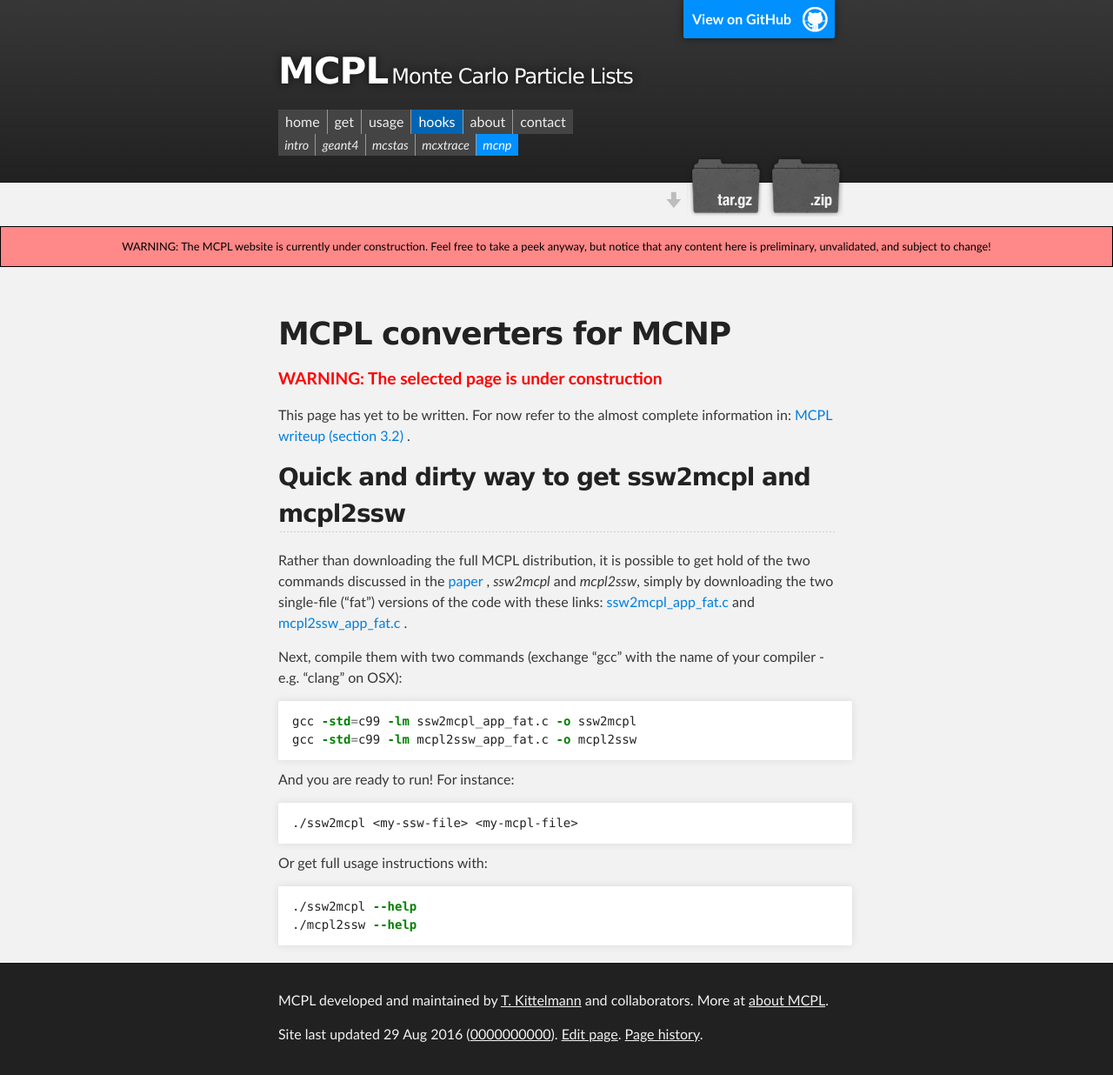
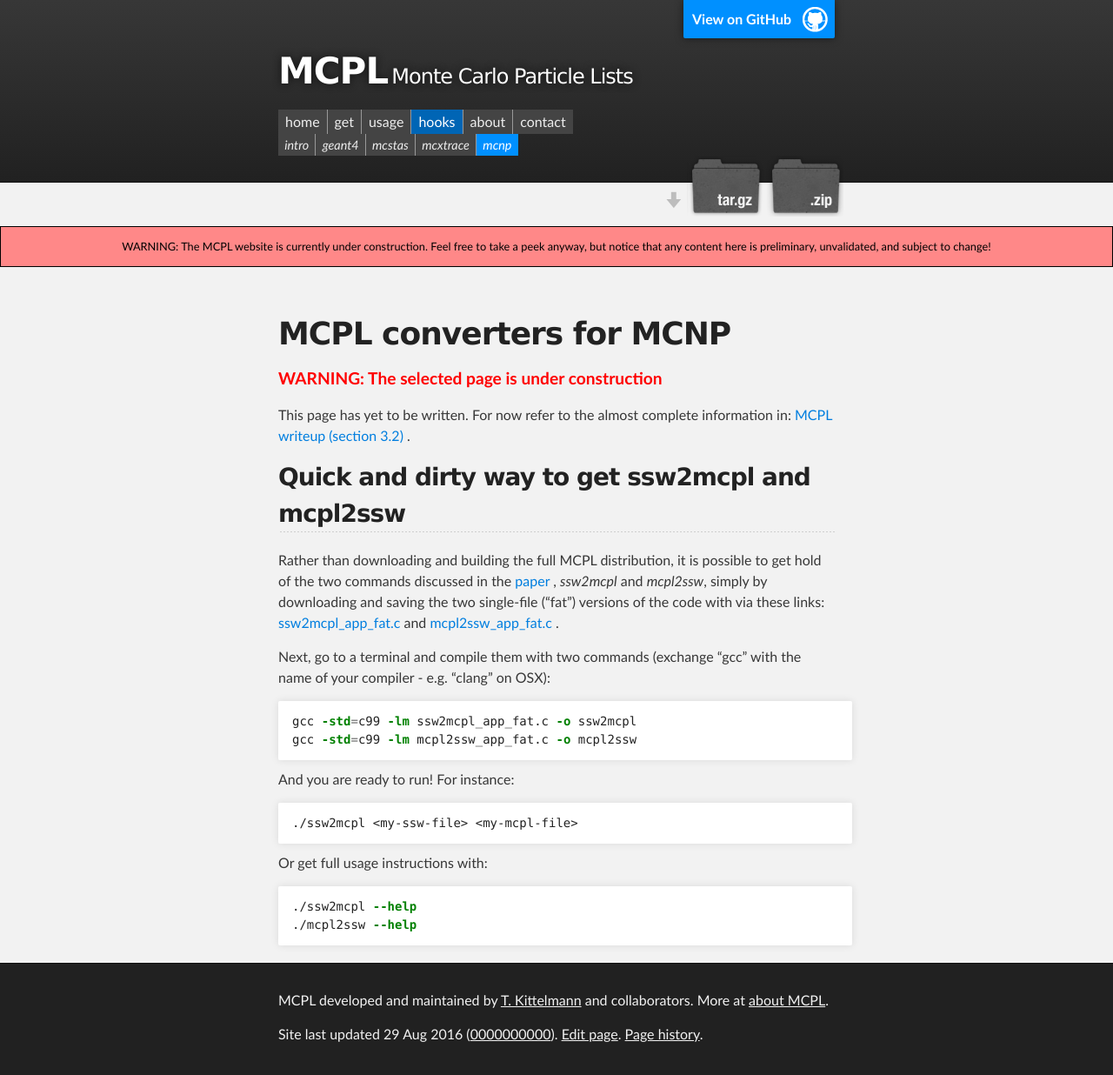
Before and after one commit to mctools/mcpl, a Jekyll site: the page built from hooks_mcnp.md, in a window 1280 px wide. Shown: the whole page at 87% size. Built offline with Jekyll 4.4.1, drawn with Linux system fonts in a browser that asks for light colours.

````diff
--- a/hooks_mcnp.md
+++ b/hooks_mcnp.md
@@ -9,12 +9,12 @@ information in: {% include linkpaper.html subsection=3.2 %}.
 
 ## Quick and dirty way to get ssw2mcpl and mcpl2ssw
 
-Rather than downloading the full MCPL distribution, it is possible to get hold
+Rather than downloading and building the full MCPL distribution, it is possible to get hold
 of the two commands discussed in the {% include linkpaper.html subsection=3.2
-linkname="paper" %}, _ssw2mcpl_ and _mcpl2ssw_, simply by downloading the two
-single-file ("fat") versions of the code with these links: {% include linkfile.html file="src_fat/ssw2mcpl_app_fat.c" %} and {% include linkfile.html file="src_fat/mcpl2ssw_app_fat.c" %}.
+linkname="paper" %}, _ssw2mcpl_ and _mcpl2ssw_, simply by downloading and saving
+the two single-file ("fat") versions of the code with via these links: {% include linkfile.html file="src_fat/ssw2mcpl_app_fat.c" %} and {% include linkfile.html file="src_fat/mcpl2ssw_app_fat.c" %}.
 
-Next, compile them with two commands (exchange "gcc" with the name of your compiler - e.g.
+Next, go to a terminal and compile them with two commands (exchange "gcc" with the name of your compiler - e.g.
 "clang" on OSX):
 
 ```shell
````
Also changed, not shown: usage_cmdline.md (+3 -3 lines).
